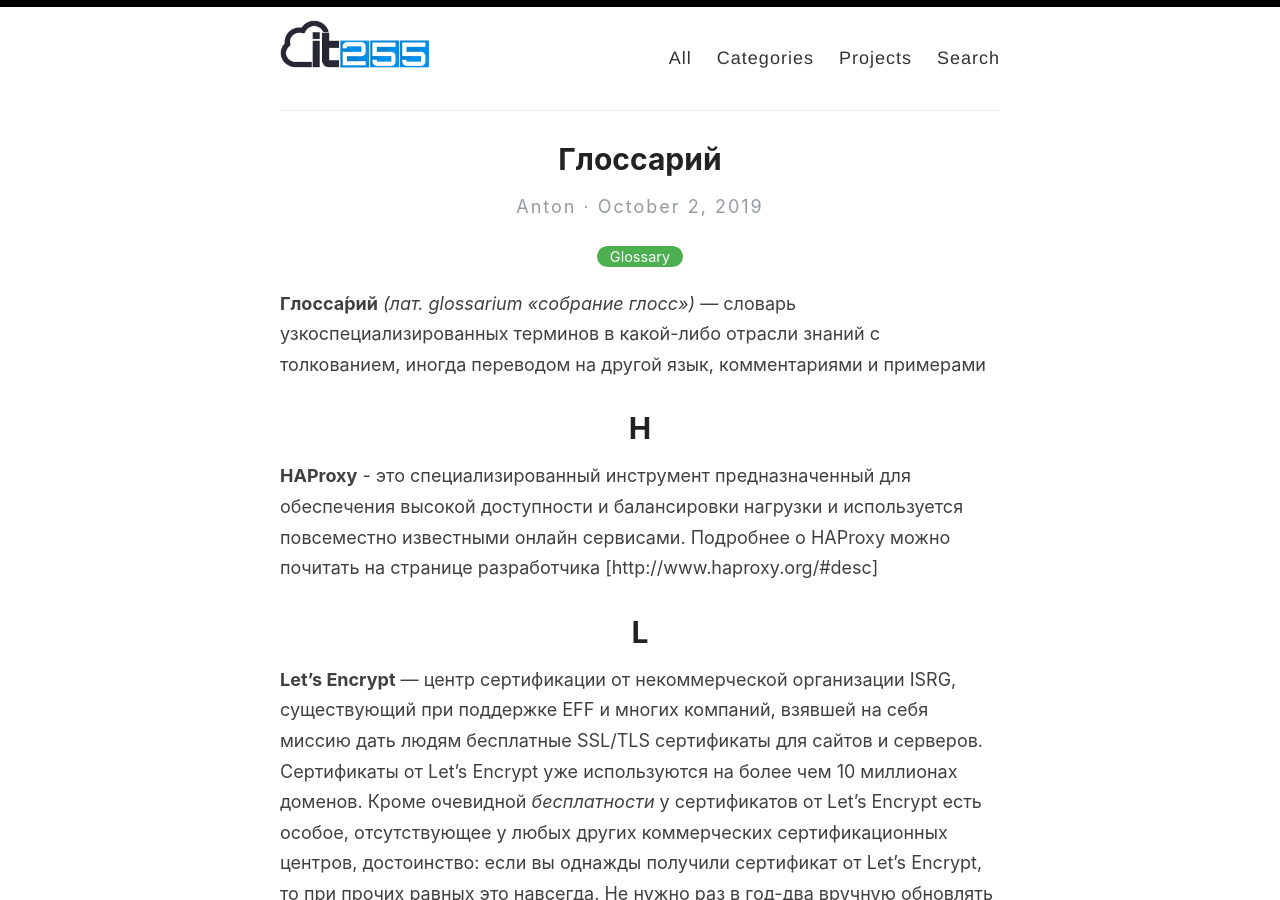
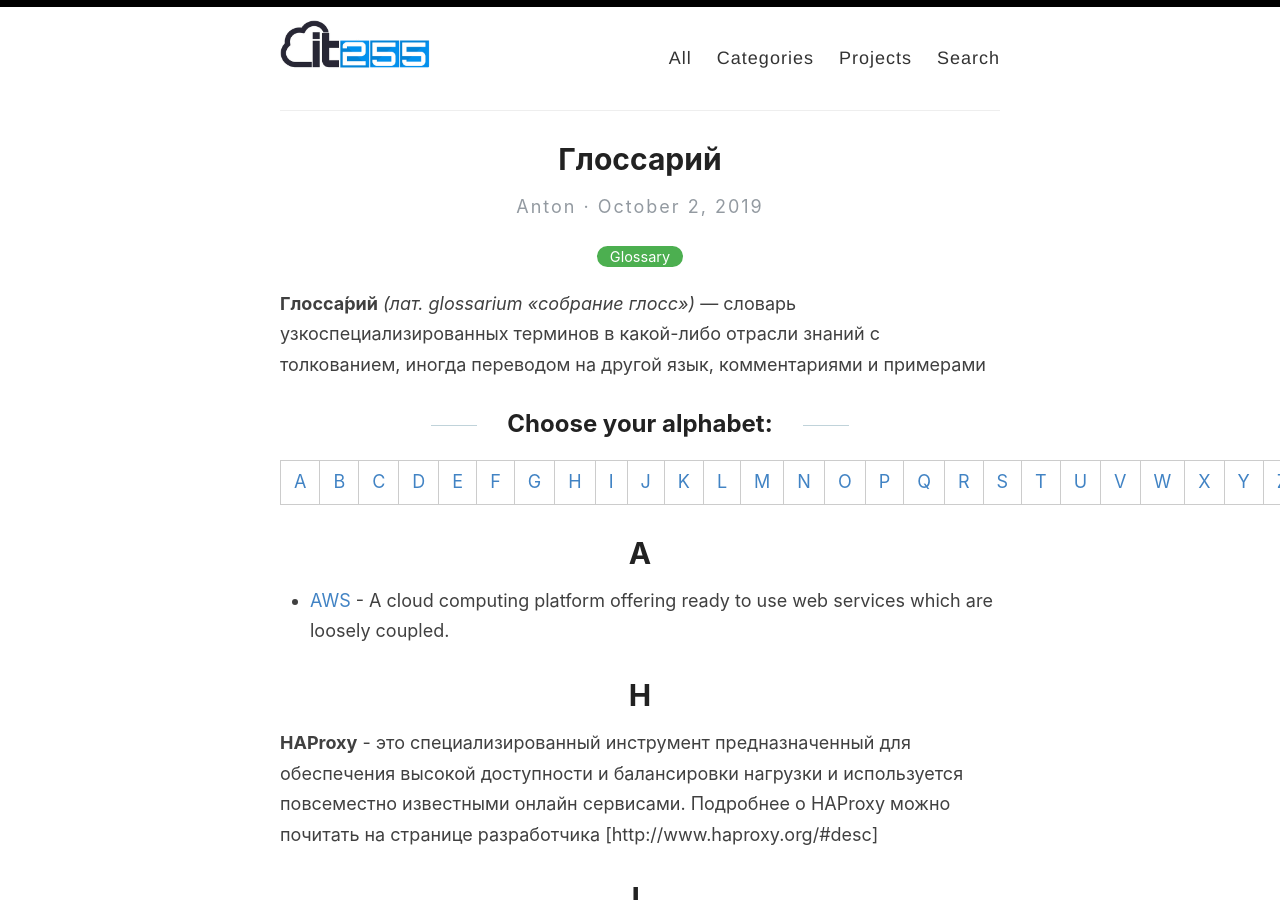
Before and after one commit to it255ru/reverie, a Jekyll site: the page built from _posts/2019-10-02-glossary.md, in a window 1280 px wide and 900 px high. Built offline with Jekyll 4.4.1, drawn with Linux system fonts in a browser that asks for light colours.

Commit message:
Update 2019-10-02-glossary.md

```diff
--- a/_posts/2019-10-02-glossary.md
+++ b/_posts/2019-10-02-glossary.md
@@ -5,6 +5,13 @@ categories: Glossary
 ---
 
 **Глосса́рий** *(лат. glossarium «собрание глосс»)* — словарь узкоспециализированных терминов в какой-либо отрасли знаний с толкованием, иногда переводом на другой язык, комментариями и примерами
+
+## Choose your alphabet:
+
+[ A ](#a) | [ B ](#b) | [ C ](#c) | [ D ](#d) | [ E ](#e) | [ F ](#f) | [ G ](#g) | [ H ](#h) | [ I ](#i) | [ J ](#j) | [ K ](#k) | [ L ](#l) | [ M ](#m) | [ N ](#n) | [ O ](#o) | [ P ](#p) | [ Q ](#q) | [ R ](#r) | [ S ](#s) | [ T ](#t) | [ U ](#u) | [ V ](#v) | [ W ](#w) | [ X ](#x) | [ Y ](#y) | [ Z ](#z) |
+
+# A
+ - [AWS](https://aws.amazon.com) - A cloud computing platform offering ready to use web services which are loosely coupled.
 
 # H
 
```
